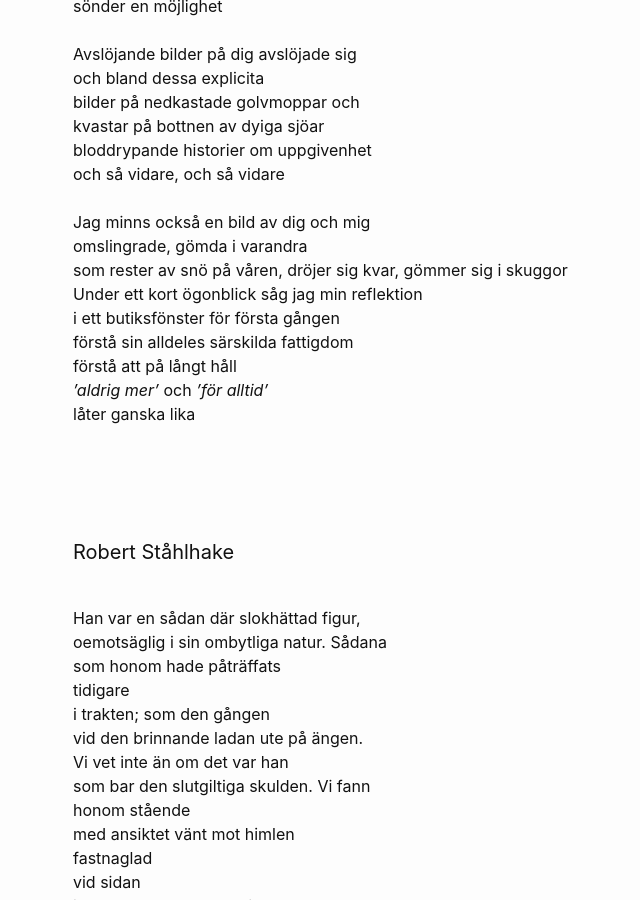
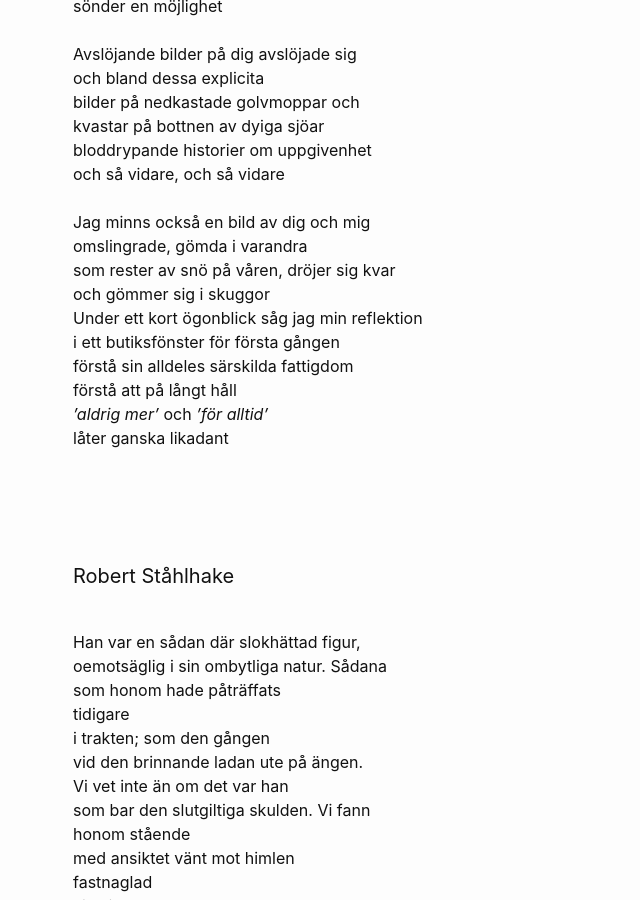
Before and after one commit to terr4form4/terr4form4.github.io, a Jekyll site: the page built from _posts/poesi/2024-01-03-dikter-2023-2024.md, in a window 1280 px wide and 900 px high, scrolled down 4025 px. Shown: the whole window, without its empty margins (197-837 px from the left). Built offline with Jekyll 4.4.1, drawn with Linux system fonts in a browser that asks for light colours; comment, search, counter and statistics services are not loaded.

Commit message:
molesley

```diff
--- a/_posts/poesi/2024-01-03-dikter-2023-2024.md
+++ b/_posts/poesi/2024-01-03-dikter-2023-2024.md
@@ -166,14 +166,14 @@ och så vidare, och så vidare<br/>
 <br/>
 Jag minns också en bild av dig och mig<br/>
 omslingrade, gömda i varandra<br/>
-som rester av snö på våren, dröjer sig kvar,
-gömmer sig i skuggor<br/>
+som rester av snö på våren, dröjer sig kvar<br/>
+och gömmer sig i skuggor<br/>
 Under ett kort ögonblick såg jag min reflektion<br/>
 i ett butiksfönster för första gången<br/>
 förstå sin alldeles särskilda fattigdom<br/>
 förstå att på långt håll<br/>
 _’aldrig mer’_ och _’för alltid’_<br/>
-låter ganska lika<br/>
+låter ganska likadant<br/>
 <br/>
 <br/>
 <br/>
```
